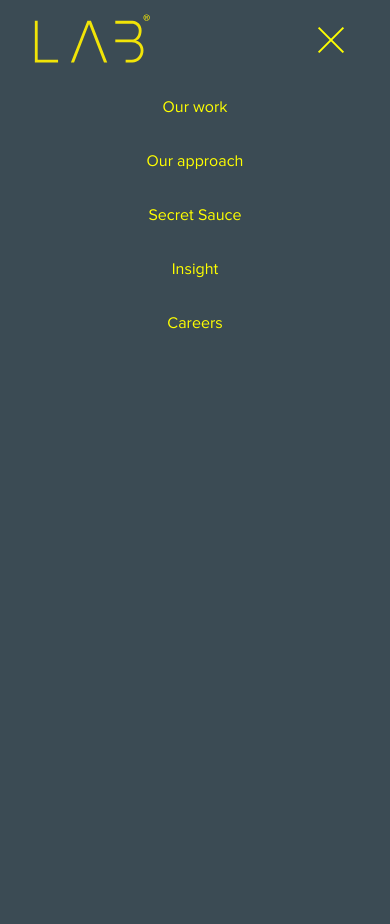
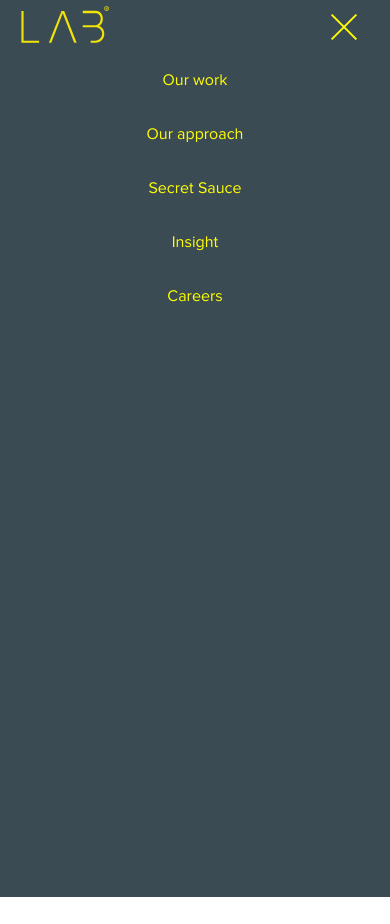
Before and after one commit to maresergiu/lab, a website: page public/index.html in a window 390 px wide. Both pictures are taken after a click on the button 330 px from the left and 39 px from the top of the page. After the commit the page ends 897 px from the top, so only its background shows below. Drawn offline with Linux system fonts and the light colour scheme.

Commit message:
feature/header-mod: refactoring header

```diff
--- a/assets/css/global.css
+++ b/assets/css/global.css
@@ -121,10 +121,14 @@ figure { display: block; }
 /* header */
 #site-header { padding: 13px; background-color: var(--sixth-color);
     .logo .icon { max-width: 118px; }
+    .logo .icon svg { max-height: 50px; }
     .logo .icon:hover svg { transition: var(--fast-transition); }
     .logo .icon:hover svg { opacity: 0.5; }
     .burger { display: none; }
+
+    .nav { overflow: hidden; }
     .nav .nav-holder .nav-element { padding: 18px 15px; }
+    .nav .nav-holder .nav-element.anim { animation: lab-global-slideUp-smooth var(--fast-transition); }
     .nav .nav-holder .nav-element .link { position: relative; }
     .nav .nav-holder .nav-element .link:after { content: ''; position: absolute; bottom: -5px; left: 0; width: 100%; height: 2px; background-color: var(--second-color); transform: scaleX(0); transition: var(--fast-transition); }
     .nav .nav-holder .nav-element .link:hover:after,
@@ -135,12 +139,15 @@ figure { display: block; }
    ------------- */
 /* tablet */
 @media only screen and (--tablet-viewport) {
-    #site-header { position: relative; z-index: 1;
+    #site-header { position: relative; padding: 0; z-index: 1;
+        .logo { padding: 5px 0;
+            .icon { max-width: 90px; }
+        }
+
         .burger { position: relative; display: inline-block; width: 53px; height: 53px;
             .line { position: absolute; top: 50%; left: 50%; width: 35px; height: 2px; background-color: var(--second-color); transform: translate(-50%,-50%); transition: var(--fast-transition); }
             .line:first-child { top: calc(50% - 13px); }
             .line:last-child { top: calc(50% + 13px); }
-
         }
         .burger.active {
             .line:nth-child(2) { opacity: 0; }
@@ -153,7 +160,6 @@ figure { display: block; }
             .nav-holder .nav-element { display: block; text-align: center;
                 .link { color: var(--second-color); }
             }
-            .nav-holder .nav-element.anim { animation: lab-global-slideUp-smooth var(--fast-transition); }
         }
     }
 }
--- a/assets/scripts/global.js
+++ b/assets/scripts/global.js
@@ -13,10 +13,13 @@ window.lab || (window.lab = {});
 
 		lab.cache.$header.find('.burger').on('click', function () {
 			let $thisBurger = $(this);
-			$thisBurger.parent().find('.nav-element').removeClass('anim');
 
 			clearTimeout(burgerTimer);
 			burgerTimer = setTimeout(() => {
+				if (!$thisBurger.hasClass('active')) {
+					$thisBurger.parent().find('.nav-element').removeClass('anim');
+				}
+
 				$thisBurger.toggleClass('active');
 
 				if ($thisBurger.hasClass('active')) {
--- a/public/assets/css/global.css
+++ b/public/assets/css/global.css
@@ -81,10 +81,13 @@ header, section, footer, aside, nav, main, article, figure { display: block; }
 /* header */
 #site-header { padding: 13px; background-color: #3b4b54; }
 #site-header .logo .icon { max-width: 118px; }
+#site-header .logo .icon svg { max-height: 50px; }
 #site-header .logo .icon:hover svg { -webkit-transition: .3s; -o-transition: .3s; -moz-transition: .3s; transition: .3s; }
 #site-header .logo .icon:hover svg { opacity: .5; }
 #site-header .burger { display: none; }
+#site-header .nav { overflow: hidden; }
 #site-header .nav .nav-holder .nav-element { padding: 18px 15px; }
+#site-header .nav .nav-holder .nav-element.anim { -webkit-animation: lab-global-slideUp-smooth .3s; -moz-animation: lab-global-slideUp-smooth .3s; -o-animation: lab-global-slideUp-smooth .3s; animation: lab-global-slideUp-smooth .3s; }
 #site-header .nav .nav-holder .nav-element .link { position: relative; }
 #site-header .nav .nav-holder .nav-element .link:after { content: ''; position: absolute; bottom: -5px; left: 0; width: 100%; height: 2px; background-color: #ff0; -webkit-transform: scaleX( 0 ); -moz-transform: scaleX( 0 ); -ms-transform: scaleX( 0 ); -o-transform: scaleX( 0 ); transform: scaleX( 0 ); -webkit-transition: .3s; -o-transition: .3s; -moz-transition: .3s; transition: .3s; }
 #site-header .nav .nav-holder .nav-element .link:hover:after,
@@ -93,7 +96,9 @@ header, section, footer, aside, nav, main, article, figure { display: block; }
    ------------- */
 /* tablet */
 @media only screen and (max-width: 992px) {
- #site-header { position: relative; z-index: 1; }
+ #site-header { position: relative; padding: 0; z-index: 1; }
+ #site-header .logo { padding: 5px 0; }
+ #site-header .logo .icon { max-width: 90px; }
  #site-header .burger { position: relative; display: inline-block; width: 53px; height: 53px; }
  #site-header .burger .line { position: absolute; top: 50%; left: 50%; width: 35px; height: 2px; background-color: #ff0; -webkit-transform: translate( -50%, -50% ); -moz-transform: translate( -50%, -50% ); -ms-transform: translate( -50%, -50% ); -o-transform: translate( -50%, -50% ); transform: translate( -50%, -50% ); -webkit-transition: .3s; -o-transition: .3s; -moz-transition: .3s; transition: .3s; }
  #site-header .burger .line:first-child { top: -webkit-calc( 50% - 13px ); top: -moz-calc( 50% - 13px ); top: calc( 50% - 13px ); }
@@ -105,7 +110,6 @@ header, section, footer, aside, nav, main, article, figure { display: block; }
  #site-header .nav { position: absolute; top: 100%; left: 0; width: 100%; height: 100vh; -webkit-transform: translateY( -100% ); -moz-transform: translateY( -100% ); -ms-transform: translateY( -100% ); -o-transform: translateY( -100% ); transform: translateY( -100% ); -webkit-transition: .3s; -o-transition: .3s; -moz-transition: .3s; transition: .3s; z-index: -1; }
  #site-header .nav .nav-holder .nav-element { display: block; text-align: center; }
  #site-header .nav .nav-holder .nav-element .link { color: #ff0; }
- #site-header .nav .nav-holder .nav-element.anim { -webkit-animation: lab-global-slideUp-smooth .3s; -moz-animation: lab-global-slideUp-smooth .3s; -o-animation: lab-global-slideUp-smooth .3s; animation: lab-global-slideUp-smooth .3s; }
 }
 /* global animations */
 @-webkit-keyframes lab-global-slideUp {
--- a/public/assets/scripts/global.js
+++ b/public/assets/scripts/global.js
@@ -13,9 +13,12 @@ window.lab || (window.lab = {});
     var burgerTimer;
     lab.cache.$header.find('.burger').on('click', function () {
       var $thisBurger = $(this);
-      $thisBurger.parent().find('.nav-element').removeClass('anim');
       clearTimeout(burgerTimer);
       burgerTimer = setTimeout(function () {
+        if (!$thisBurger.hasClass('active')) {
+          $thisBurger.parent().find('.nav-element').removeClass('anim');
+        }
+
         $thisBurger.toggleClass('active');
 
         if ($thisBurger.hasClass('active')) {
```
